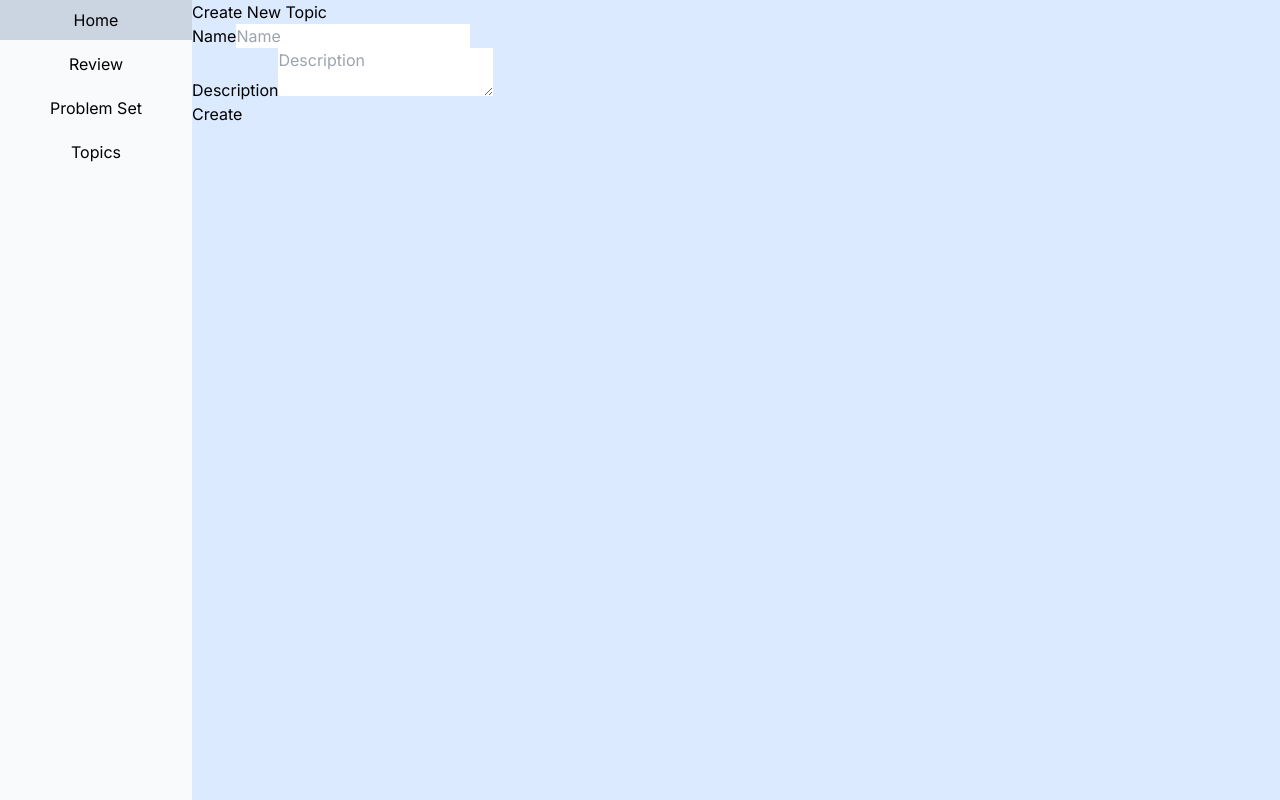
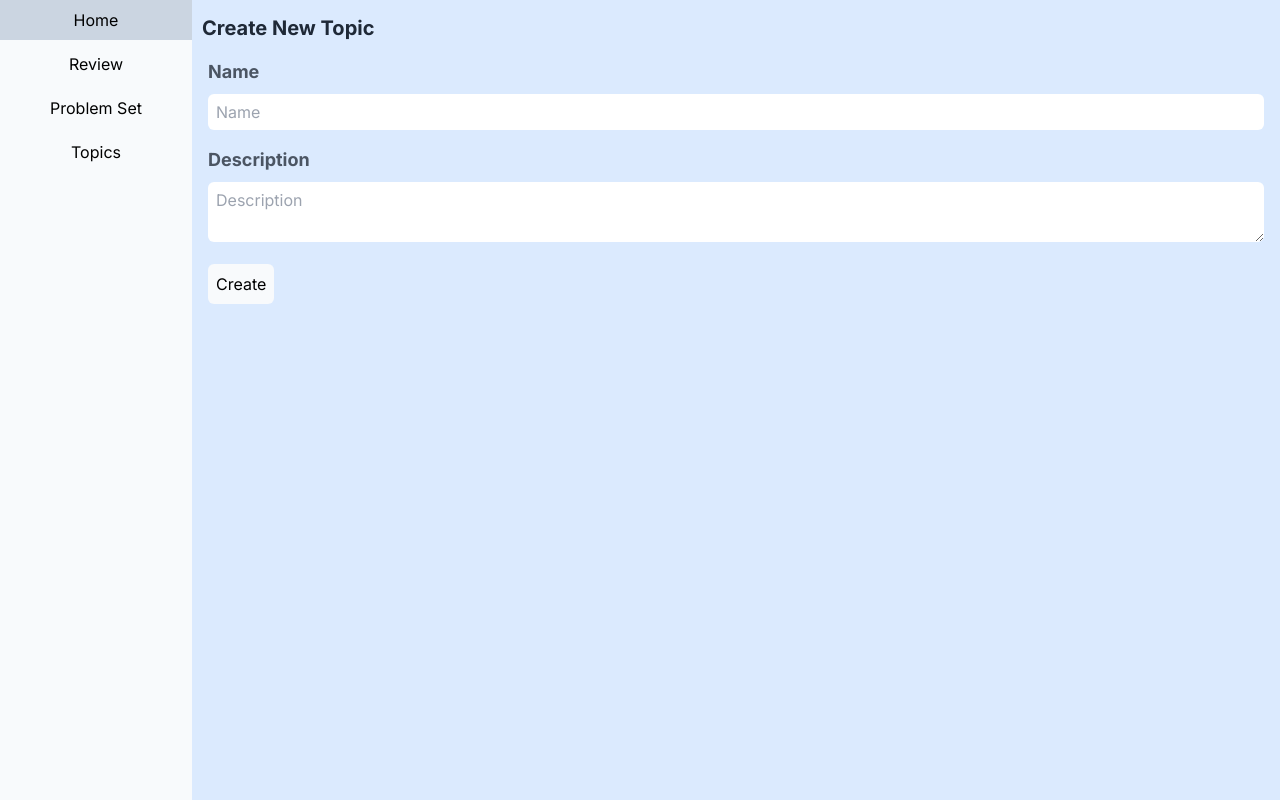
Before and after one commit to LlanAiu/tuesday-once-more, a Next.js app: page /home/topics/create in a window 1280 px wide. Built offline with nearby package versions, Linux system fonts and the light colour scheme; no server answers; the database is empty.

Commit message:
tested topic editing + form formatting

```diff
--- a/app/components/topics/create-form.tsx
+++ b/app/components/topics/create-form.tsx
@@ -9,28 +9,32 @@ export default function TopicForm() {
 
     return (
         <div>
-            <h1>Create New Topic</h1>
+            <h1 className='text-xl pl-2.5 pt-3.5 text-gray-800 mb-3'><b>Create New Topic</b></h1>
             <form action={formAction}>
-                <div>
-                    <label htmlFor='name'>Name</label>
+                <div className='space-y-4 m-4'>
+                    <div className='block space-y-2'>
+                        <label htmlFor='name' className='text-lg text-gray-600'><b>Name</b></label>
                         <input
                             id='name'
                             name='name'
+                            className='w-full px-2 py-1.5 rounded-md'
                             type='text'
                             placeholder='Name'
                             required
                         />
                     </div>
-                <div>
-                    <label htmlFor='description'>Description</label>
+                    <div className='block space-y-2'>
+                        <label htmlFor='description' className='text-lg text-gray-600'><b>Description</b></label>
                         <textarea
                             id='description'
                             name='description'
+                            className='w-full px-2 py-1.5 rounded-md'
                             rows={2}
                             placeholder='Description'
                         />
                     </div>
-                <button type='submit'>Create</button>
+                    <button type='submit' className='p-2 rounded-md bg-slate-50 hover:bg-slate-200'>Create</button>
+                </div>
             </form>
         </div>
     );
--- a/app/components/topics/edit-form.tsx
+++ b/app/components/topics/edit-form.tsx
@@ -9,17 +9,32 @@ export default function EditForm({tag} : {tag: TopicData}){
     const [state, formAction] = useActionState(editTopic, initialState);
 
     return (
-        <form action={formAction}>
-            <input type='hidden' name='id' value={tag.id} />
-            <div>
-                <label>Name</label>
-                <input type='text' name='name' defaultValue={tag.name} />
-            </div>
-            <div>
-                <label>Description</label>
-                <input type='text' name='description' defaultValue={tag.description} />
-            </div>
-            <button type='submit'>Confirm</button>
-        </form>
+        <div className='ml-2.5 mr-4'>
+            <h1 className='text-xl text-gray-800 pt-3.5'><b>Edit Topic</b></h1>
+            <form action={formAction}>
+                <input type='hidden' name='id' value={tag.id} />
+                <div className='ml-2'>
+                    <div className='space-y-2 mb-3'>
+                        <label className='block text-lg text-gray-600'><b>Name</b></label>
+                        <input
+                            type='text'
+                            name='name'
+                            className='w-full px-2 py-1.5 rounded-md'
+                            defaultValue={tag.name}
+                        />
+                    </div>
+                    <div className='space-y-2 mb-5'>
+                        <label className='block text-lg text-gray-600'><b>Description</b></label>
+                        <textarea
+                            name='description'
+                            rows={2}
+                            className='w-full px-2 py-1.5 rounded-md'
+                            defaultValue={tag.description}
+                        />
+                    </div>
+                    <button type='submit' className='p-2 float-end rounded-md bg-slate-50 hover:bg-slate-200'>Confirm</button>
+                </div>
+            </form>
+        </div>
     )
 }
--- a/app/home/topics/page.tsx
+++ b/app/home/topics/page.tsx
@@ -1,6 +1,7 @@
 import Search from '@/app/components/search';
 import TopicTable from '@/app/components/topics/topic-table';
 import { fetchAllTopics, fetchTopics } from '@/app/lib/data';
+import Link from 'next/link';
 
 export default async function Page({ searchParams } : {
     searchParams?: {
@@ -13,11 +14,18 @@ export default async function Page({ searchParams } : {
     const currentPage = searchParams?.page || 1;
 
     return (
-        <div className='ml-4 py-2 space-y-2'>
+        <div className='mx-4 py-2 space-y-2'>
             <h1 className='block text-xl'><b>All Topics</b></h1>
-            <div className='block space-y-2'>
-                <label className='text-gray-700 text-lg'><u>Search</u></label>
-                <Search objectName='Topics'/>
+            <div className='flex flex-row space-x-3'>
+                <div className='flex-1 space-y-2'>
+                    <label className='text-gray-700 text-lg'><u>Search</u></label>
+                    <Search objectName='Topics'/>
+                </div>
+                <div className='flex-none self-end mb-1.5 w-max'>
+                    <Link href='./topics/create' className='w-24 p-2 rounded-md bg-slate-50 hover:bg-slate-200'>
+                        New Topic
+                    </ Link>
+                </div>
             </div>
             <div className='block'>
                 <TopicTable tags={tags}/>
```
Lines whose indentation alone changed are shown as unchanged.
